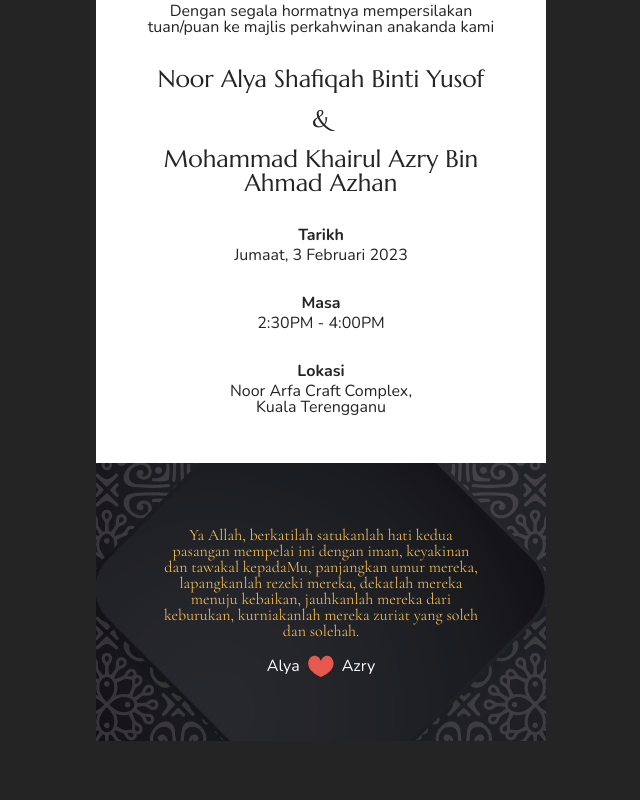
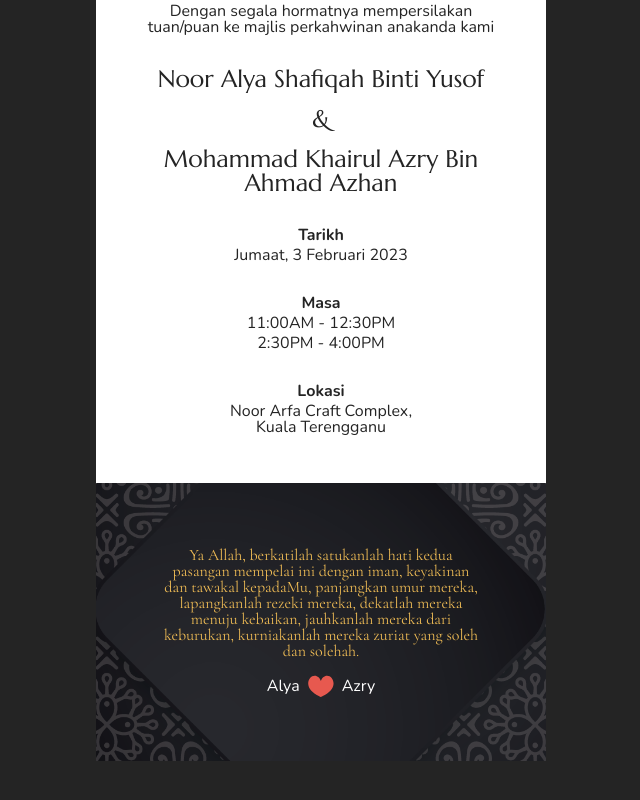
Before and after one commit to alyayusof/walimatul-urus, a Vue app: page / in a window 1280 px wide. Shown: the part 1029-1829 px from the top of the page, without its empty margins (319-959 px from the left). Built offline with nearby package versions, Linux system fonts and the light colour scheme; a web font is replaced by a local one.

Commit message:
Update invitation time

```diff
--- a/src/App.vue
+++ b/src/App.vue
@@ -48,6 +48,7 @@
         </div>
         <div class="font-nunito space-y-0.25">
           <div class="font-bold">Masa</div>
+          <div>11:00AM - 12:30PM</div>
           <div>2:30PM - 4:00PM</div>
         </div>
         <div class="font-nunito space-y-0.25">
```
